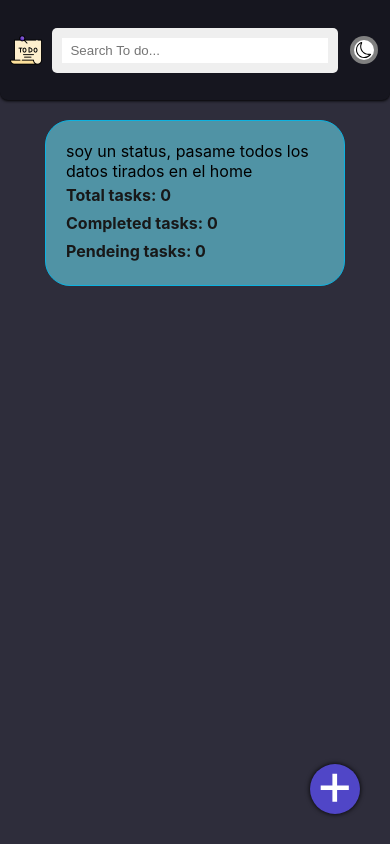
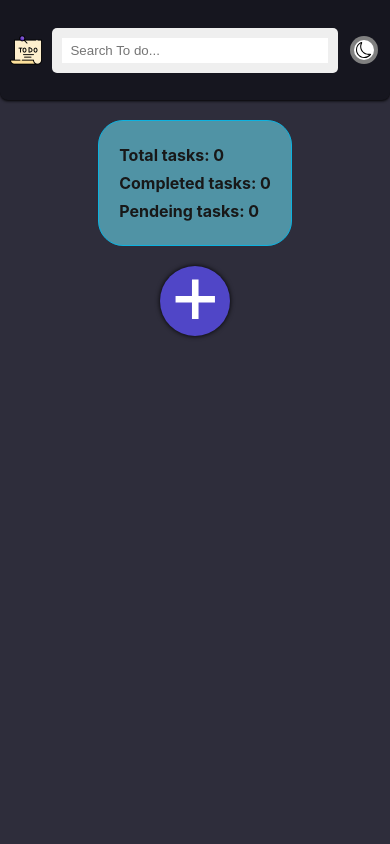
Before and after one commit to agustinharmann/TodoApp, a React (Create React App) app: page / in a window 390 px wide. Built offline with nearby package versions, Linux system fonts and the light colour scheme.

Commit message:
change styles of button "add to do"

```diff
--- a/src/App.css
+++ b/src/App.css
@@ -1,5 +1,3 @@
 .App {
   width: 100%;
-  /* background-color: green;
-  border: 1px solid red; */
 }
--- a/src/components/Header/index.jsx
+++ b/src/components/Header/index.jsx
@@ -1,10 +1,10 @@
 import React, { useContext } from 'react';
+import { UserContext } from '../../utils/userProvider';
 import logo__app from '../../assets/logo__app.png';
 import { Navbar } from '../Navbar';
 import { BsSun } from 'react-icons/bs';
 import { BsMoon } from 'react-icons/bs'
 import './styles.css';
-import { UserContext } from '../../utils/userProvider';
 
 const Header = () => {
 
@@ -13,7 +13,7 @@ const Header = () => {
   return (
     <header className={`header ${theme && 'header__ligth'}`}>
       <div className='container_logo--header'>
-        <img className='logo__app' src={logo__app} alt="Logo TodoApp" />
+        <img className='logo__app' src={logo__app} alt='Logo TodoApp' />
       </div>
       <Navbar />
       <div className='container_menu--header'>
--- a/src/components/Header/styles.css
+++ b/src/components/Header/styles.css
@@ -4,7 +4,6 @@
   padding: 20px 0px;
   display: flex;
   justify-content: space-around;
-  /* justify-content: space-between; */
   align-items: center;
   border-radius: 0px 0px 8px 8px;
   box-shadow: 0px 1px 3px black;
@@ -72,10 +71,6 @@
   background-color: #3c3c5c;
 }
 
-/* .header_ligth {
-  background-color: rgb(51, 50, 50);
-} */
-
 @media only screen and (max-width: 600px) {
 
   .container_logo--header {
--- a/src/components/Home/index.jsx
+++ b/src/components/Home/index.jsx
@@ -1,29 +1,18 @@
 import React, { useContext } from 'react';
 import { UserContext } from '../../utils/userProvider';
+import { Status } from '../Status';
 import { TodoList } from '../TodoList';
 import { TodoAdd } from '../TodoAdd';
 import { GoPlus } from 'react-icons/go';
 import './styles.css';
-import { Status } from '../Status';
 
 const Home = () => {
 
-  const { searchedTodos, modalAdd, setModalAdd, totalTodos, completedTodos, incompleteTodos } = useContext(UserContext);
+  const { searchedTodos, modalAdd, setModalAdd } = useContext(UserContext);
 
   return (
-    <div className='home '>
-      <div className='todo_counter--home'>
-        <Status />
-        <p className='title'>
-          Total tasks: {totalTodos}
-        </p>
-        <p className='title'>
-          Completed tasks: {completedTodos}
-        </p>
-        <p className='title'>
-          Pendeing tasks: {incompleteTodos}
-        </p>
-      </div>
+    <div className='home'>
+      <Status />
       <TodoList searchedTodos={searchedTodos} />
       <TodoAdd />
       <div className={modalAdd ? `disable` : `container_btn-drop--todoadd`}>
--- a/src/components/Home/styles.css
+++ b/src/components/Home/styles.css
@@ -1,7 +1,7 @@
 .home {
   width: 100%;
   height: auto;
-  padding: 10px 0px;
+  padding: 10px 0px 0px;
   display: flex;
   align-items: center;
   flex-direction: column;
@@ -33,25 +33,23 @@
 }
 
 .container_btn-drop--todoadd {
-  width: 70px;
-  height: 70px;
+  width: 90%;
+  height: auto;
+  padding: 10px 0px;
   display: flex;
-  justify-content: center;
-  align-items: center;
-  position: fixed;
-  bottom: 30px;
-  right: 50px;
+  justify-content: flex-end;
+  position: sticky;
+  bottom: 0;
 }
 
 .btn_drop-modal--todoadd {
-  width: 100%;
-  height: 100%;
+  width: 70px;
+  height: 70px;
   box-shadow: 0 0 5px black;
   border: none;
   border-radius: 50%;
-  /* background-color: #41ABDA; */
-  /* background-color: #4d497e; */
   background-color: #5046c7;
+  position: sticky;
 }
 
 .btn_drop-modal_ligth--todoadd {
@@ -72,15 +70,10 @@
   color: #FFFFFF;
 }
 
-@media only screen and (max-width: 600px) {
+@media only screen and (max-width: 969px) {
 
   .container_btn-drop--todoadd {
-    right: 30px;
-  }
-
-  .container_btn-drop--todoadd {
-    width: 50px;
-    height: 50px;
+    width: auto;
   }
 
 }
--- a/src/components/Navbar/index.jsx
+++ b/src/components/Navbar/index.jsx
@@ -12,7 +12,7 @@ const Navbar = () => {
         <input
           className='input_navbar--header'
           type='text'
-          placeholder="Search To do..."
+          placeholder='Search To do...'
           value={search}
           onChange={onInputTodoChange}
         />
--- a/src/components/Navbar/styles.css
+++ b/src/components/Navbar/styles.css
@@ -30,7 +30,9 @@
 }
 
 @media only screen and (max-width: 600px) {
+
   .input_navbar--header {
     height: 25px;
   }
+
 }
--- a/src/components/Status/index.jsx
+++ b/src/components/Status/index.jsx
@@ -1,7 +1,26 @@
+import { useContext } from 'react';
+import { UserContext } from '../../utils/userProvider';
+
+// PASARLE SU CSS
+
 const Status = () => {
-  return(
-    <div>soy un status, pasame todos los datos tirados en el home</div>
-  )
-}
 
-export {Status}
+  const { totalTodos, completedTodos, incompleteTodos } = useContext(UserContext);
+
+
+  return (
+    <div className='todo_counter--home'>
+      <p className='title'>
+        Total tasks: {totalTodos}
+      </p>
+      <p className='title'>
+        Completed tasks: {completedTodos}
+      </p>
+      <p className='title'>
+        Pendeing tasks: {incompleteTodos}
+      </p>
+    </div>
+  );
+};
+
+export { Status };
--- a/src/utils/userProvider.jsx
+++ b/src/utils/userProvider.jsx
@@ -18,23 +18,21 @@ const UserProvider = ({ children }) => {
 
   let [todos, dispatch] = useReducer(todoReducer, initialState, init);
 
-
-
   useEffect(() => {
-    localStorage.setItem('todos', JSON.stringify(todos) || [])
+    localStorage.setItem('todos', JSON.stringify(todos) || []);
   }, [todos]);
 
   const handleNewTodo = (todo) => {
     const action = {
       type: '[TODO] Add Todo',
-      payload: todo
+      payload: todo,
     };
 
     dispatch(action);
   };
 
   const { description, onInputChange, onResetForm } = useForm({
-    description: ''
+    description: '',
   });
 
   const onFormSubmit = (e) => {
@@ -48,7 +46,7 @@ const UserProvider = ({ children }) => {
       done: false,
     };
 
-    setModalAdd(false)
+    setModalAdd(false);
     handleNewTodo(newTodo);
     onResetForm();
   };
@@ -56,28 +54,25 @@ const UserProvider = ({ children }) => {
   const delteTodo = (id) => {
     dispatch({
       type: '[TODO] Delete Todo',
-      payload: id
+      payload: id,
     });
   };
 
   const completeTodo = (id) => {
     dispatch({
       type: '[TODO] Complete Todo',
-      payload: id
+      payload: id,
     });
   };
 
   const onInputTodoChange = ({ target }) => {
     const valueTodo = target.value;
-    setSearch(valueTodo)
+    setSearch(valueTodo);
   };
-
 
   const totalTodos = todos.length;
   const completedTodos = todos.filter(todo => todo.done).length;
   const incompleteTodos = todos.filter(todo => !todo.done).length;
-
-
 
   let searchedTodos = [];
 
@@ -93,22 +88,19 @@ const UserProvider = ({ children }) => {
 
   const [theme, setTheme] = useState(() => {
     const savedMode = JSON.parse(localStorage.getItem('theme'));
-    return savedMode !== null ? savedMode : false; // Valor por defecto
+    return savedMode !== null ? savedMode : false;
   });
 
   useEffect(() => {
     localStorage.setItem('theme', JSON.stringify(theme));
   }, [theme]);
 
-
-
-  const body = document.getElementsByTagName("body")[0];
+  const body = document.getElementsByTagName('body')[0];
   if (theme) {
-    body.classList.add('body__theme')
+    body.classList.add('body__theme');
   } else {
-    body.classList.remove('body__theme')
-  }
-
+    body.classList.remove('body__theme');
+  };
 
   return (
     <UserContext.Provider
@@ -128,7 +120,7 @@ const UserProvider = ({ children }) => {
         completedTodos,
         incompleteTodos,
         theme,
-        setTheme
+        setTheme,
       }}>
       {children}
     </UserContext.Provider>
```
Also changed, not shown: src/index.css (+1 -8 lines), src/utils/todoReducer.js (+5 -5 lines).
